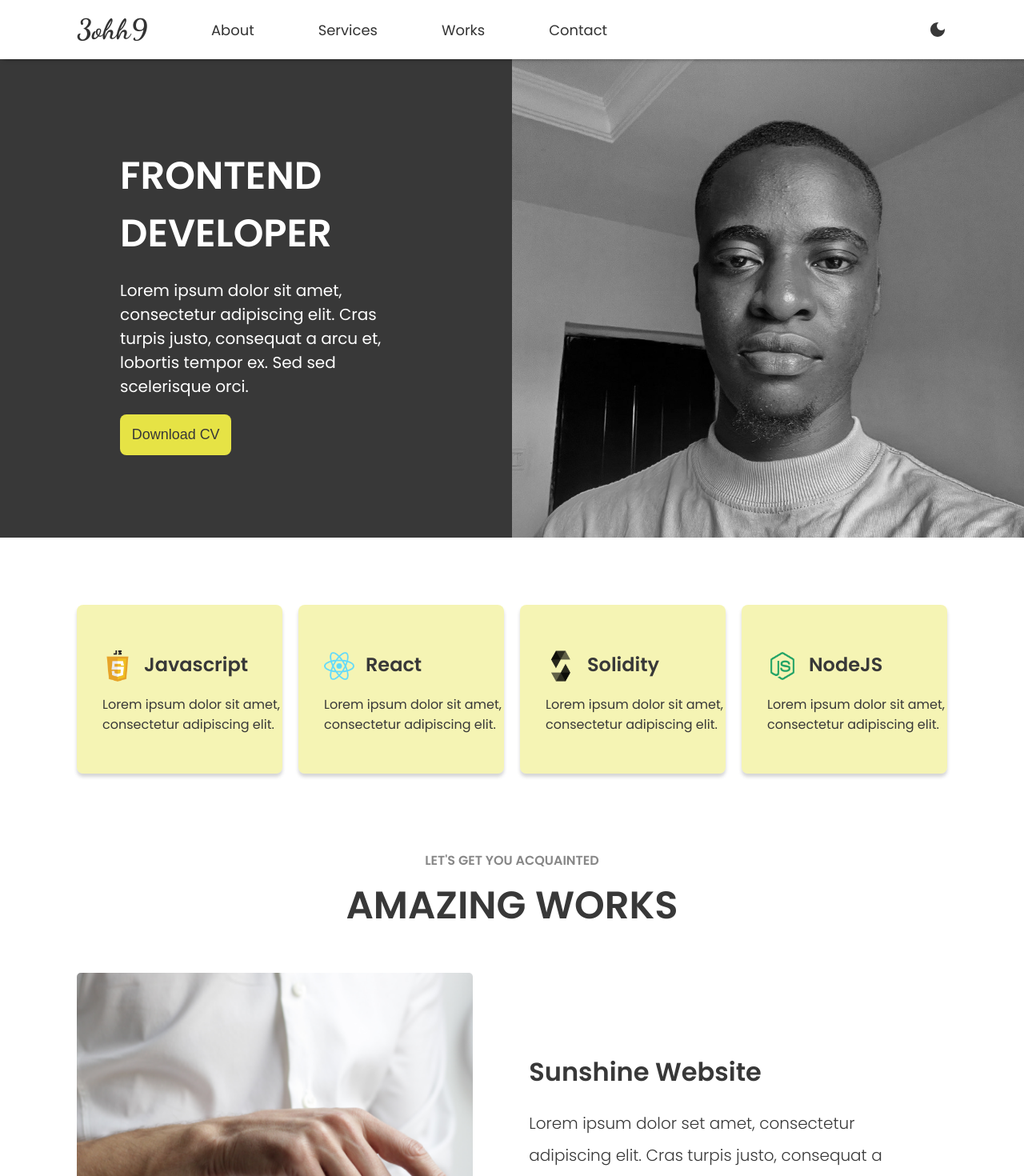
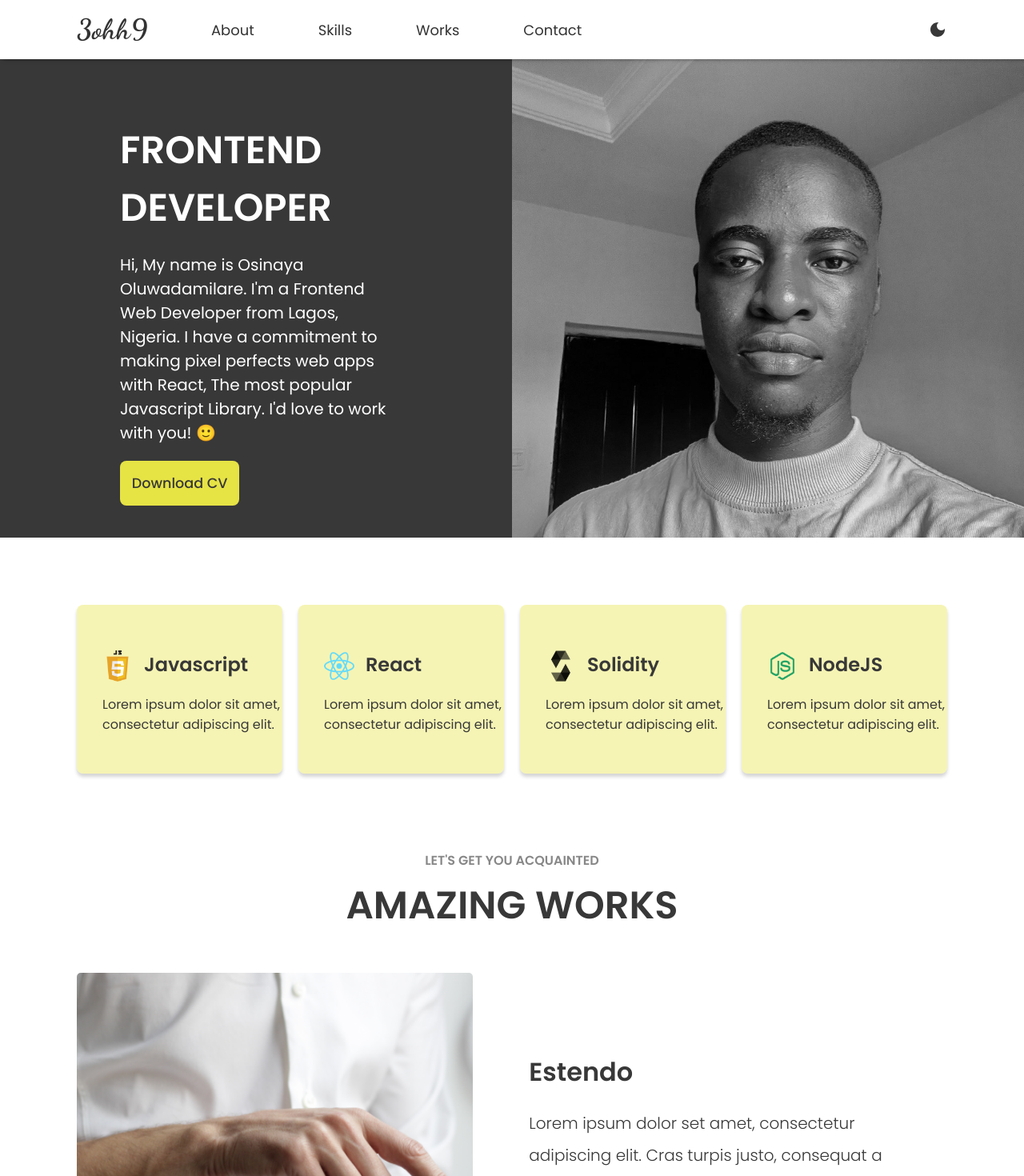
Before and after one commit to exzerth/portfolio, a React (Create React App) app: page / in a window 1280 px wide. Shown: the top 1470 px of the page at 80% size. Built offline with nearby package versions, Linux system fonts and the light colour scheme.

Commit message:
adding contents

```diff
--- a/src/components/Header.jsx
+++ b/src/components/Header.jsx
@@ -37,7 +37,7 @@ const Header = () => {
       <div className="nav-container">
         <a href="/" className="logo">3ohh9</a>
         <a href="#about" className="nav-links">About</a>
-        <a href="#services" className="nav-links">Services</a>
+        <a href="#skills" className="nav-links">Skills</a>
         <a href="#works" className="nav-links">Works</a>
         <a href="#contact" className="nav-links">Contact</a>
         <DarkMode className="dark-mode" onClick={toggleMode} />
@@ -57,7 +57,7 @@ const Header = () => {
                     }} onClick={toggleDropDown}/>}
           <div className="dropdown-items">
             <a href="#about">About</a>
-            <a href="#services">Services</a>
+            <a href="#skills">Skills</a>
             <a href="#works">Works</a>
             <a href="#contact">Contact</a>
           </div>
--- a/src/components/Hero.jsx
+++ b/src/components/Hero.jsx
@@ -4,16 +4,16 @@ import avatarImg from "../images/avatar.jpeg";
 
 const Hero = () => {
   return (
-    <div className="hero">
+    <div id="about" className="hero">
       <div className="hero-container">
         <div className="intro-box">
           <h2>FRONTEND DEVELOPER</h2>
           <p>
-            Lorem ipsum dolor sit amet, consectetur adipiscing elit. Cras turpis
-            justo, consequat a arcu et, lobortis tempor ex. Sed sed scelerisque
-            orci.
+            Hi, My name is Osinaya Oluwadamilare. I'm a Frontend Web Developer from Lagos, Nigeria.
+            I have a commitment to making pixel perfects web apps with React, The most popular Javascript Library.
+            I'd love to work with you! 🙂
           </p>
-          <button>Download CV</button>
+          <a href="https://drive.google.com/file/d/1SfPID_OIMU8PoWPnOtNy1O9DBFiRSps8/view?usp=sharing" target="blank">Download CV</a>
         </div>
         <div className="image-box">
           <img className="avatar" src={avatarImg} alt="avatar_image" />
--- a/src/components/Skills.jsx
+++ b/src/components/Skills.jsx
@@ -7,7 +7,7 @@ import solImg from "../images/solidity.png";
 
 const Skills = () => {
     return (
-        <div className="skills">
+        <div id="skills" className="skills">
             <div className="skills-container">
                 <div className="skill-box">
                     <h3><img src={jsImg} alt="" /> Javascript</h3>
--- a/src/components/Works.jsx
+++ b/src/components/Works.jsx
@@ -7,7 +7,7 @@ import ArrowForward from "@mui/icons-material/ArrowForward";
 
 const Works = () => {
   return (
-    <div className="works">
+    <div id="works" className="works">
       <h4 className="work-title">LET'S GET YOU ACQUAINTED</h4>
       <h1 className="work-subtitle">AMAZING WORKS</h1>
       <div className="works-container">
@@ -16,7 +16,7 @@ const Works = () => {
             <img src={layerOne} alt="" />
           </div>
           <div className="layer-one-text">
-            <h4>Sunshine Website</h4>
+            <h4>Estendo</h4>
             <p>
               Lorem ipsum dolor set amet, consectetur adipiscing elit. Cras
               turpis justo, consequat a arcu et, lobortis tempor ex. Sed sed
@@ -31,7 +31,7 @@ const Works = () => {
         </div>
         <div className="work-layer-two">
           <div className="layer-two-text">
-            <h4>Sunshine Website</h4>
+            <h4>Hotel Itoju</h4>
             <p>
               Lorem ipsum dolor sit amet, consectetur adipiscing elit. Cras
               turpis justo, consequat a arcu et, lobortis tempor ex. Sed sed
@@ -52,7 +52,7 @@ const Works = () => {
             <img src={layerThree} alt="" />
           </div>
           <div className="layer-three-text">
-            <h4>Sunshine Website</h4>
+            <h4>Dazzler</h4>
             <p>
               Lorem ipsum dolor sit amet, consectetur adipiscing elit. Cras
               turpis justo, consequat a arcu et, lobortis tempor ex. Sed sed
--- a/src/css/hero.css
+++ b/src/css/hero.css
@@ -12,7 +12,7 @@
 .intro-box {
     background-color: #383838;
     color: #fff;
-    padding: 7rem 9.375rem;
+    padding: 5rem 9.375rem;
 }
 
 .intro-box h2 {
@@ -26,16 +26,18 @@
     font-weight: 400;
 }
 
-.intro-box button {
+.intro-box a {
+    display: inline-block;
     border-radius: 0.5rem;
     padding: 0.925rem;
     background-color: #E6E345;
     border: none;
     outline: none;
-    font-size: 1.123rem;
+    font-size: 1.1rem;
     font-weight: 500;
     cursor: pointer;
     color: #383838;
+    text-decoration: none;
 }
 
 .avatar{
@@ -48,7 +50,7 @@
 @media screen and ( max-width: 1034px ) {
 
     .intro-box {
-        padding: 5rem 4.5rem;
+        padding: 3.3rem 4.5rem;
     }
 
     .intro-box h2 {
@@ -60,7 +62,15 @@
 @media screen and ( max-width: 870px ) {
 
     .intro-box {
-        padding: 4rem 3.5rem;
+        padding: 2.2rem 3.5rem;
+    }
+
+    .intro-box h2 {
+        font-size: 2.5rem;
+    }
+
+    .intro-box p {
+        font-size: 1.16rem;
     }
 
     .hero {
@@ -79,12 +89,12 @@
     }
 
     .intro-box {
-        padding-top: 3.3rem;
+        padding-top: .6rem;
     }
 
     .intro-box h2 {
         margin: 0;
-        font-size: 2.5rem;
+        font-size: 2.3rem;
     }
 
     .image-box {
@@ -120,7 +130,7 @@
         font-size: 2.4rem;
     }
 
-    .intro-box button {
+    .intro-box a {
         font-size: .9rem;
     }
 
```
